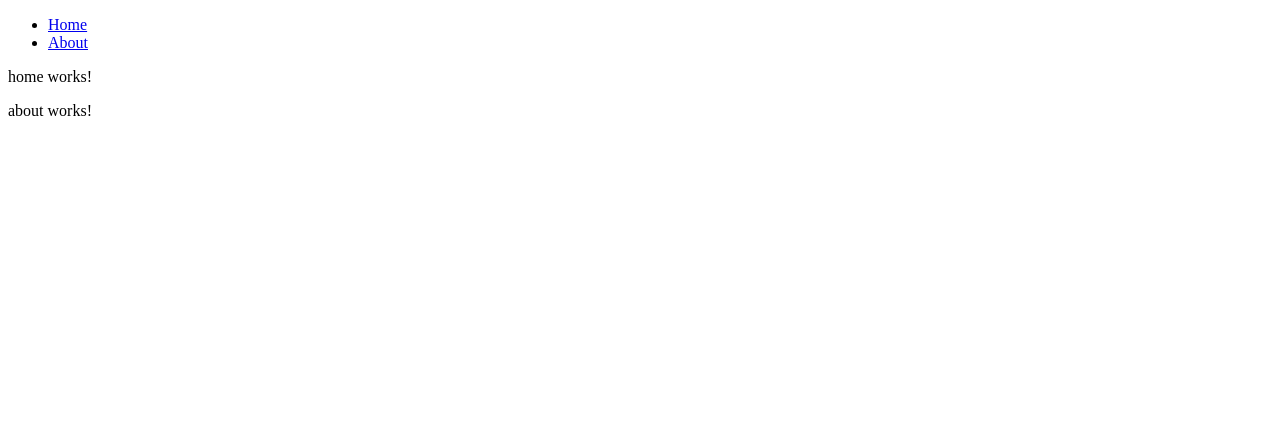
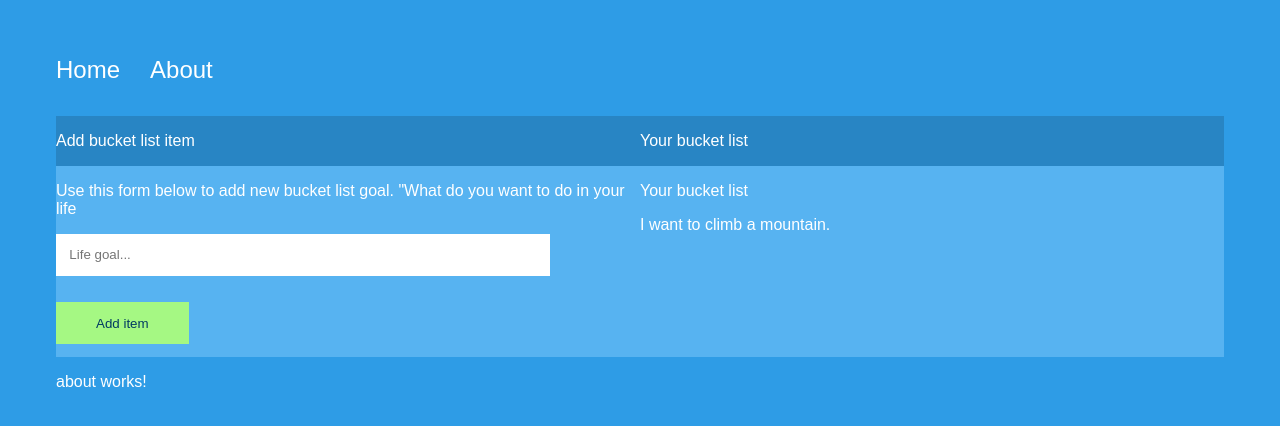
Before and after one commit to Salchiis/ng6, an Angular app: page / in a window 1280 px wide. Shown: the top 426 px of the page. Built offline with nearby package versions, Linux system fonts and the light colour scheme.

Commit message:
closeas #2

```diff
--- a/src/app/app.module.ts
+++ b/src/app/app.module.ts
@@ -1,6 +1,5 @@
 import { BrowserModule } from '@angular/platform-browser';
 import { NgModule } from '@angular/core';
-
 import { AppRoutingModule } from './app-routing.module';
 import { AppComponent } from './app.component';
 import { HomeComponent } from './home/home.component';
--- a/src/app/home/home.component.html
+++ b/src/app/home/home.component.html
@@ -1 +1,21 @@
-<p>home works!</p>
+<div class = "container color-dark">
+	<div class = "col">
+		<p>Add bucket list item</p>
+	</div>
+	<div class="col">
+		<p>Your bucket list</p>
+	</div>
+</div>
+<div class="container color-light">
+	<div class = "col">
+		<p class="sm">Use this form below to add new bucket list goal. "What do you want to do in your life</p>
+	<form>
+		<input type="text" class="txt" name="item" placeholder="Life goal...">
+		<input type="submit" class = "btn" value="Add item">
+	</form>
+	</div>
+	<div class="col">
+		<p>Your bucket list</p>
+		I want to climb a mountain.
+	</div>
+</div>
--- a/src/app/home/home.component.scss
+++ b/src/app/home/home.component.scss
@@ -0,0 +1,34 @@
+.container {
+	display: grid;
+	grid-template-columns: 50% auto;
+}
+.col {
+	padding: .4em 1.3 em;
+}
+.color-dark {
+	background: #2885C4;
+}
+.color-light {
+	background: #57B3F1;
+}
+input.txt {
+	border: 0;
+	padding: 1em;
+	width: 80%;
+	margin-bottom: 2em;
+}
+input.btn {
+	border: 0;
+	display: block;
+	padding: 1em 3em;
+	background: #A5F883;
+	color: #003A61;
+	margin-bottom: 1em;
+	cursor:pointer;
+}
+.life-container {
+	background: #3FA0E1;
+	padding: 5em;
+	font-weight: bold;
+	cursor: pointer;
+}
--- a/src/index.html
+++ b/src/index.html
@@ -8,6 +8,6 @@
   <link rel="icon" type="image/x-icon" href="favicon.ico">
 </head>
 <body>
-  <app-root></app-root>
+	<app-root></app-root>
 </body>
 </html>
--- a/src/styles.scss
+++ b/src/styles.scss
@@ -1 +1,23 @@
-/* You can add global styles to this file, and also import other style files */
+/* You can add global styles to this file, and also import other style files*/
+body{
+	background: #2E9CE6;
+	padding: 3em;
+	font-family: 'Raleway','Arial';
+	color: #fff;
+}
+ul{
+	list-style-type:none;
+	margin:0 0 2em 0;
+	padding: 0;
+}
+ul li{
+	display: inline;
+	margin-right: 30px;
+}
+ul li a {
+	font-size:1.5em;
+}
+a {
+	color: #fff;
+	text-decoration: none;
+}
```
